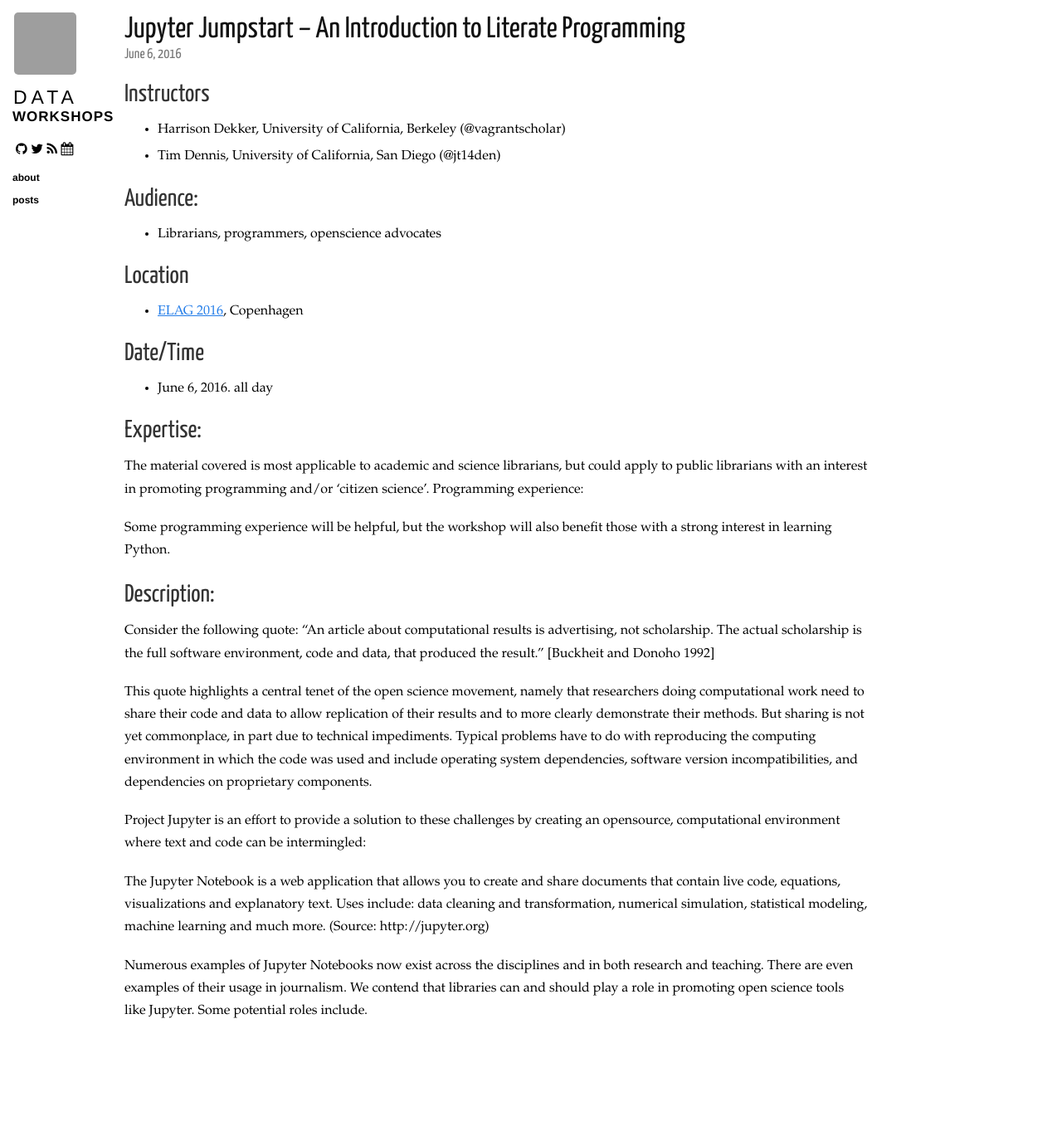
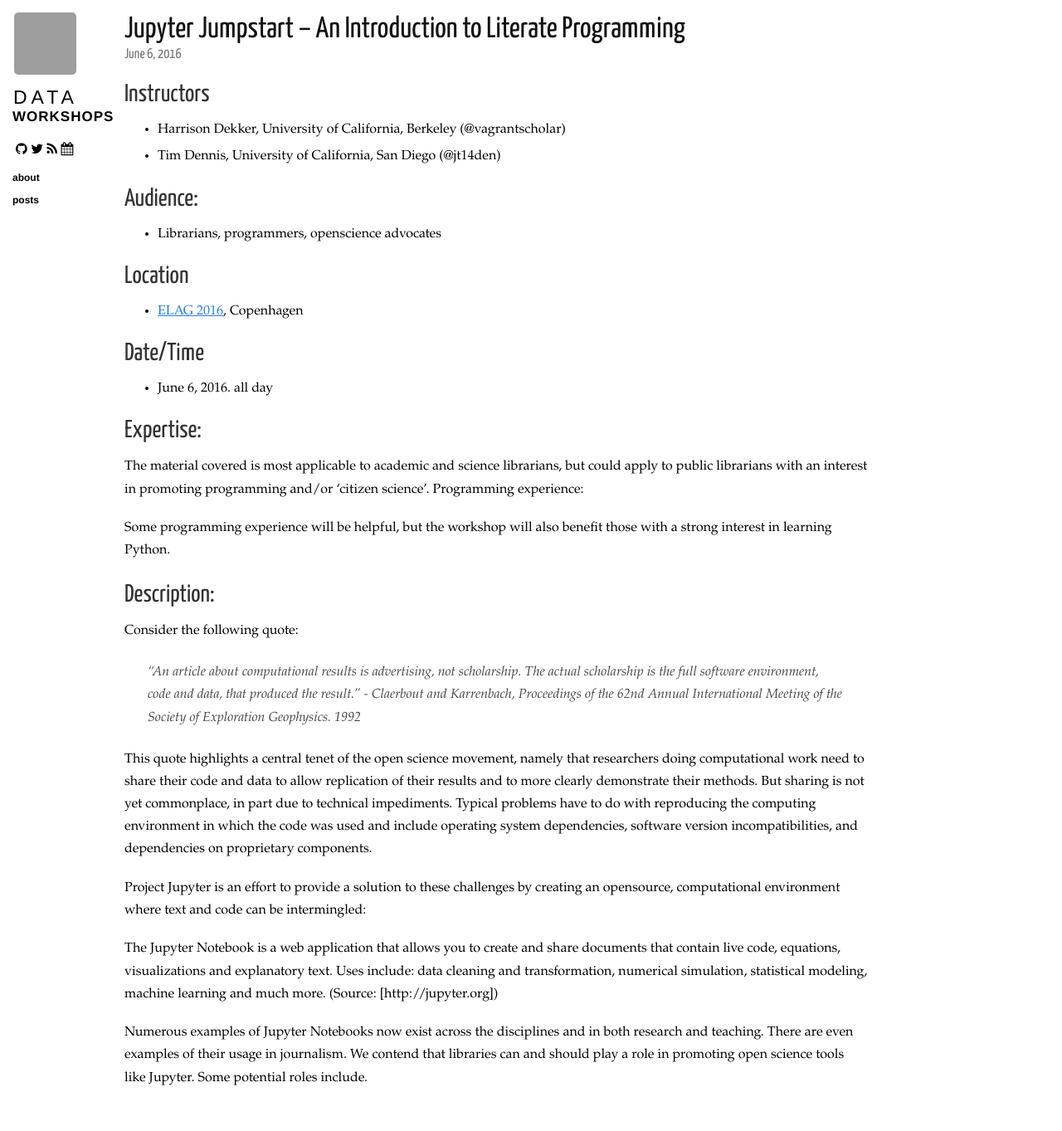
Before and after one commit to ucsdlib/workshops, a Jekyll site: the page built from _posts/2016-06-06-elag-jupyter.markdown, in a window 1280 px wide. Shown: the whole page at 83% size. Built offline with Jekyll 4.4.1, drawn with Linux system fonts in a browser that asks for light colours; nearby versions of some CDN libraries; Markdown is read by kramdown in place of the engine named in the settings; before the commit the page ends 1282 px from its top, so only the background shows below that; grey boxes are pictures that could not be loaded.

Commit message:
adding citation

```diff
--- a/_posts/2016-06-06-elag-jupyter.markdown
+++ b/_posts/2016-06-06-elag-jupyter.markdown
@@ -32,9 +32,10 @@ strong interest in learning Python.
 
 ## Description:
 
-Consider the following quote: “An article about computational results is advertising, not
+Consider the following quote:
+> “An article about computational results is advertising, not
 scholarship. The actual scholarship is the full software environment, code and data, that
-produced the result.” [Buckheit and Donoho 1992]
+produced the result.” - Claerbout and Karrenbach, Proceedings of the 62nd Annual International Meeting of the Society of Exploration Geophysics. 1992
 
 This quote highlights a central tenet of the open science movement, namely that researchers
 doing computational work need to share their code and data to allow replication of their results
@@ -49,7 +50,7 @@ computational environment where text and code can be intermingled:
 The Jupyter Notebook is a web application that allows you to create and share
 documents that contain live code, equations, visualizations and explanatory text. Uses
 include: data cleaning and transformation, numerical simulation, statistical modeling,
-machine learning and much more. (Source: http://jupyter.org)
+machine learning and much more. (Source: [http://jupyter.org])
 
 Numerous examples of Jupyter Notebooks now exist across the disciplines and in both research
 and teaching. There are even examples of their usage in journalism. We contend that libraries
```
